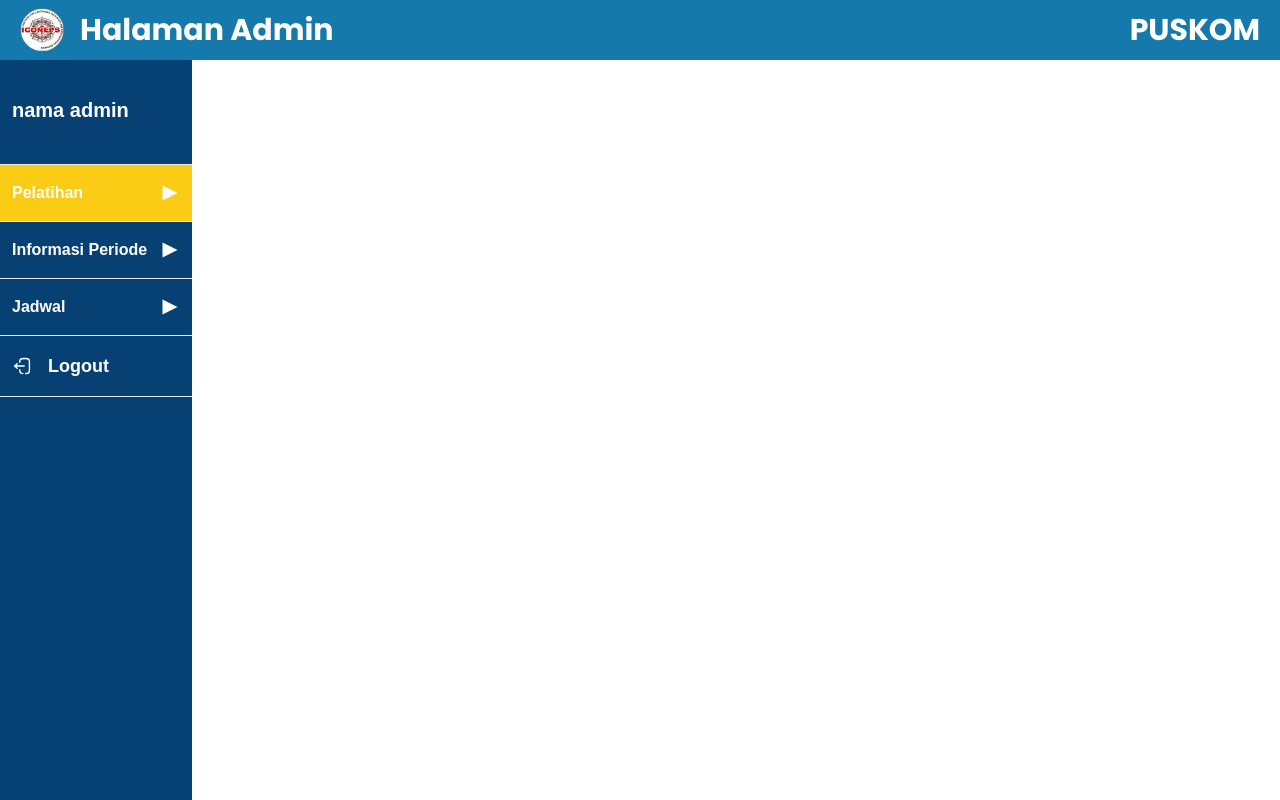
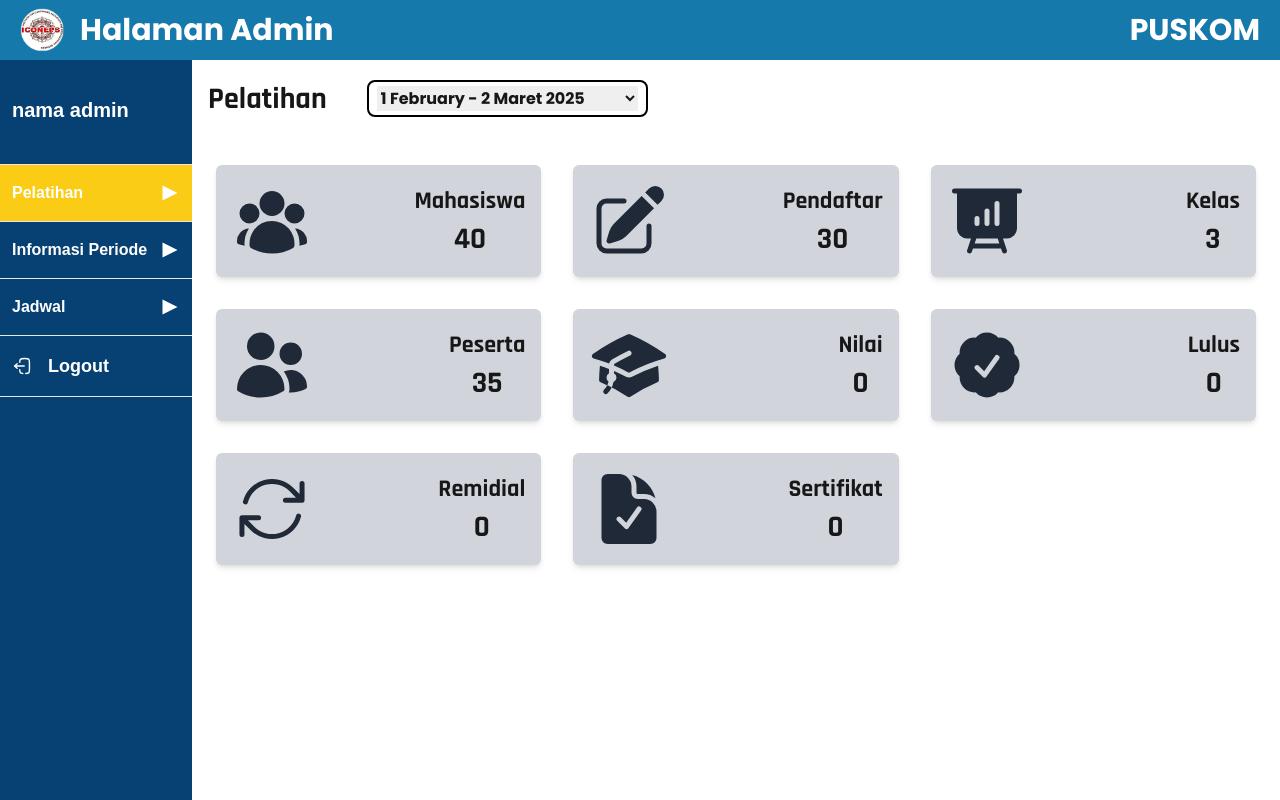
Before and after one commit to Yossi-nordiansah/my-portfolio, a Next.js app: page /admin/pelatihan in a window 1280 px wide. Built offline with nearby package versions, Linux system fonts and the light colour scheme.

Commit message:
masih ada kendala di informasi periode

```diff
--- a/app/admin/pelatihan/page.jsx
+++ b/app/admin/pelatihan/page.jsx
@@ -1,8 +1,44 @@
-import React from 'react'
+import React from 'react';
+import { UserGroupIcon, PencilSquareIcon, PresentationChartBarIcon, AcademicCapIcon, CheckBadgeIcon, ArrowPathIcon, DocumentCheckIcon, UsersIcon } from '@heroicons/react/24/solid';
 
 const PelatihanAdminPage = () => {
+  const cards = [
+    { title: 'Mahasiswa', value: 40, icon: <UserGroupIcon className="h-20 w-20" /> },
+    { title: 'Pendaftar', value: 30, icon: <PencilSquareIcon className="h-20 w-20" /> },
+    { title: 'Kelas', value: 3, icon: <PresentationChartBarIcon className="h-20 w-20" /> },
+    { title: 'Peserta', value: 35, icon: <UsersIcon className="h-20 w-20" /> },
+    { title: 'Nilai', value: 0, icon: <AcademicCapIcon className="h-20 w-20" /> },
+    { title: 'Lulus', value: 0, icon: <CheckBadgeIcon className="h-20 w-20" /> },
+    { title: 'Remidial', value: 0, icon: <ArrowPathIcon className="h-20 w-20" /> },
+    { title: 'Sertifikat', value: 0, icon: <DocumentCheckIcon className="h-20 w-20" /> },
+  ];
   return (
-    <div>PelatihanAdminPage</div>
+    <div className='pl-48 pt-16'>
+      <div className='flex p-4 gap-10 items-center'>
+        <h1 className='font-radjdhani_bold text-3xl'>Pelatihan</h1>
+        <div className='border-2 border-black rounded-lg px-2 py-1 font-robotoBold'>
+          <select name="" id="">
+            <option value="">1 February - 2 Maret 2025</option>
+            <option value="">1 Mei - 2 Juni 2025</option>
+            <option value="">1 Agustus - 2 September 2025</option>
+          </select>
+        </div>
+      </div>
+
+      <div className="grid grid-cols-1 sm:grid-cols-2 md:grid-cols-3 gap-8 px-6 mt-8">
+        {cards.map((card, index) => (
+          <div key={index} className="flex items-center justify-between bg-gray-300 rounded-md p-4 shadow-md hover:scale-110 duration-200">
+            <div className="text-gray-800">
+              {card.icon}
+            </div>
+            <div className="flex flex-col justify-center items-center gap-1">
+              <div className="text-2xl font-radjdhani_bold">{card.title}</div>
+              <div className="text-3xl font-radjdhani_bold">{card.value}</div>
+            </div>
+          </div>
+        ))}
+      </div>
+    </div>
   )
 }
 
```
Also changed, not shown: package.json (+8 -1 lines), app/admin/informasi-periode/page.jsx (added), 1 other file (tests, documents, lock files or other folders).
